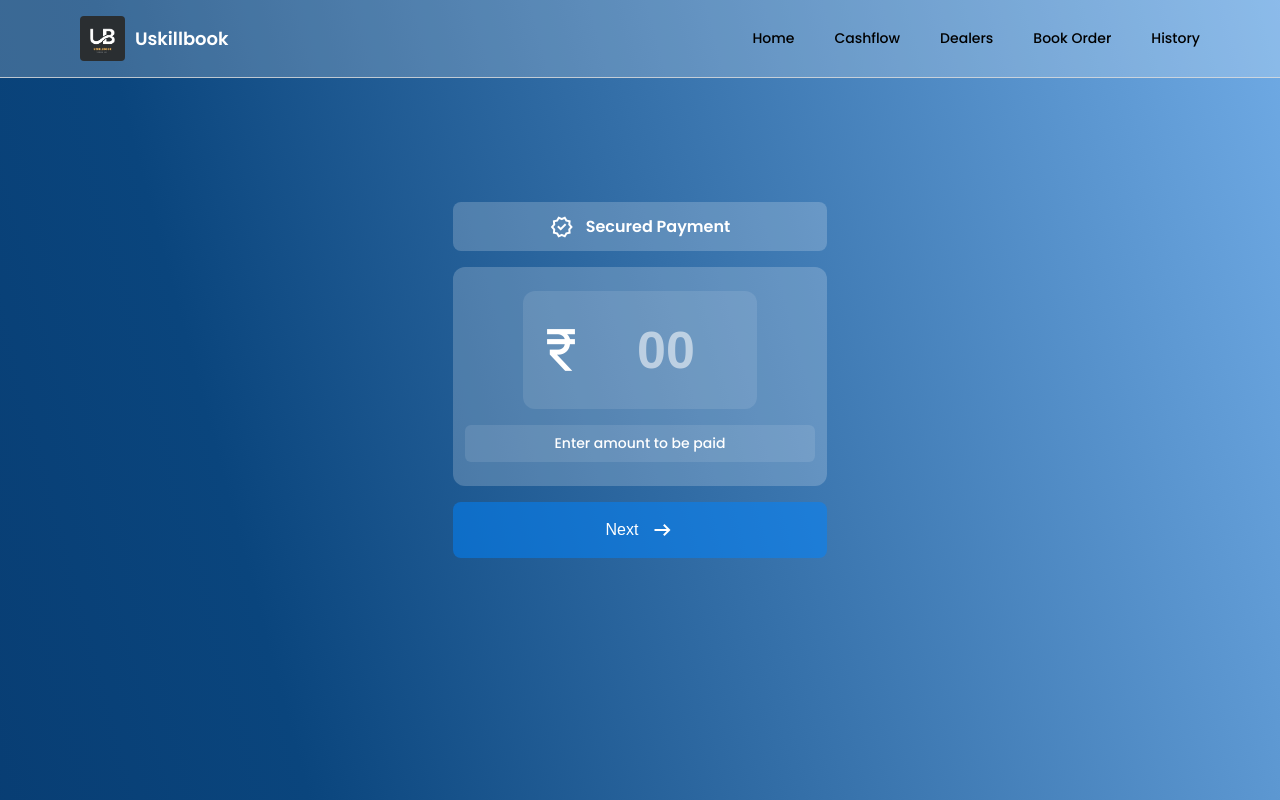
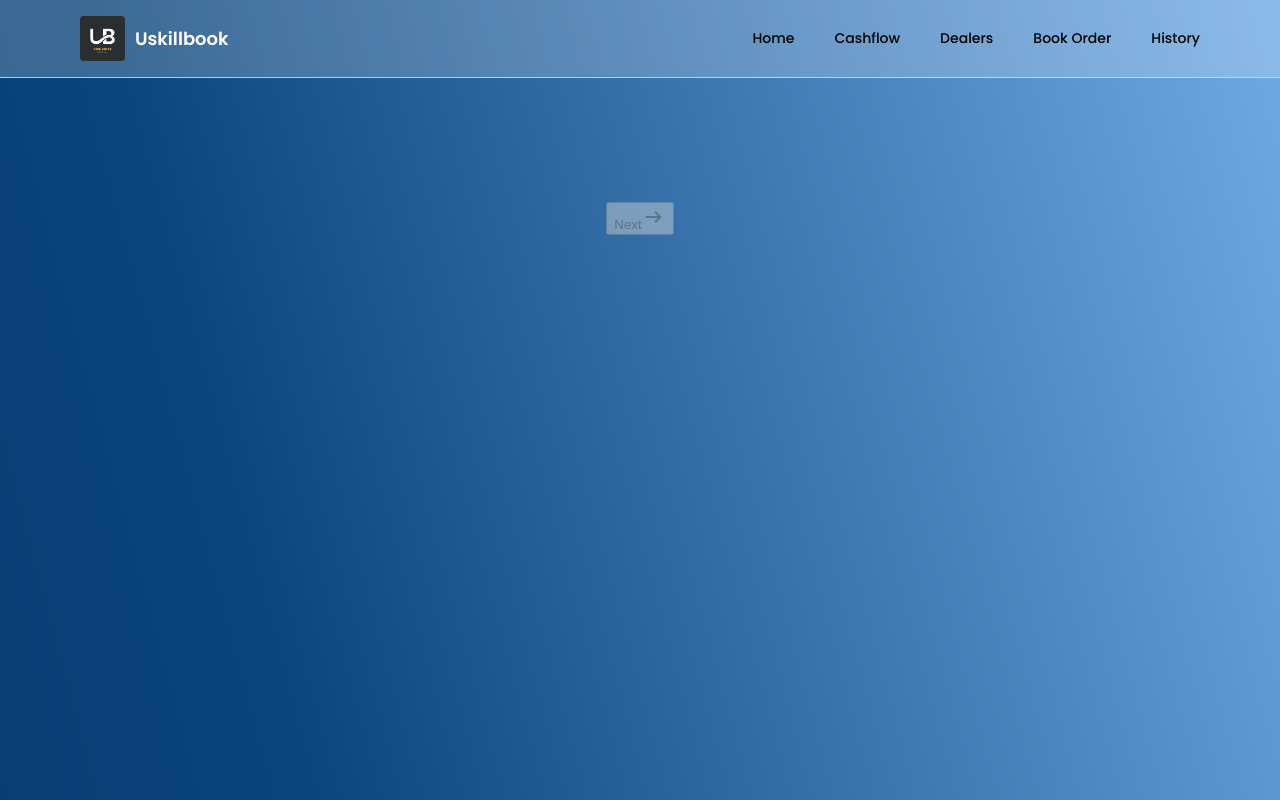
Before and after one commit to MurXGen/uskillbook, a React (Vite) app in the folder frontend/: page /checkout in a window 1280 px wide. Built offline with nearby package versions, Linux system fonts and the light colour scheme.

Commit message:
Testing of button flow

```diff
--- a/frontend/src/components/ImageUploadComponent.jsx
+++ b/frontend/src/components/ImageUploadComponent.jsx
@@ -1,4 +1,4 @@
-import React, { useState } from "react";
+import React, { useState, useEffect } from "react";
 import { motion, AnimatePresence } from "framer-motion";
 import "../checkout.css";
 
@@ -15,6 +15,16 @@ const ImageUploadComponent = ({
   const [isLoading, setIsLoading] = useState(false);
   const [showPaymentDropdown, setShowPaymentDropdown] = useState(false);
   const [showBuyTypeDropdown, setShowBuyTypeDropdown] = useState(false);
+  const [isKeyboardOpen, setIsKeyboardOpen] = useState(false);
+
+  useEffect(() => {
+    const handleResize = () => {
+      setIsKeyboardOpen(window.innerHeight < 500);
+    };
+
+    window.addEventListener("resize", handleResize);
+    return () => window.removeEventListener("resize", handleResize);
+  }, []);
 
   const handleImageChange = (e) => {
     const file = e.target.files[0];
@@ -68,7 +78,8 @@ const ImageUploadComponent = ({
     }
   };
 
-  return (<>
+  return (
+    <>
       <div className="securedNote">
         <span className="material-symbols-outlined">verified</span>
         <span>Final Step</span>
@@ -118,9 +129,7 @@ const ImageUploadComponent = ({
               onClick={() => setShowPaymentDropdown(!showPaymentDropdown)}
             >
               {paymentMode}
-            <span class="material-symbols-outlined">
-              keyboard_arrow_down
-            </span>
+              <span className="material-symbols-outlined">keyboard_arrow_down</span>
             </button>
             <AnimatePresence>
               {showPaymentDropdown && (
@@ -148,11 +157,8 @@ const ImageUploadComponent = ({
               className="dropdown-btn"
               onClick={() => setShowBuyTypeDropdown(!showBuyTypeDropdown)}
             >
-
               {buyType}
-            <span class="material-symbols-outlined">
-              keyboard_arrow_down
-            </span>
+              <span className="material-symbols-outlined">keyboard_arrow_down</span>
             </button>
             <AnimatePresence>
               {showBuyTypeDropdown && (
@@ -175,14 +181,16 @@ const ImageUploadComponent = ({
           </div>
         </div>
 
+        {/* Proceed Button with Dynamic Positioning */}
+        <div className={`button-container ${isKeyboardOpen ? "button-above-keyboard" : ""}`}>
           <button className="submit" onClick={handleSubmit} disabled={isLoading}>
             {isLoading ? "Processing..." : "Proceed"}
-        <span class="material-symbols-outlined">
-          arrow_right_alt
-        </span>
+            <span className="material-symbols-outlined">arrow_right_alt</span>
           </button>
         </div>
-  </>);
+      </div>
+    </>
+  );
 };
 
 export default ImageUploadComponent;
--- a/frontend/src/components/PriceComponent.jsx
+++ b/frontend/src/components/PriceComponent.jsx
@@ -1,76 +1,47 @@
 import React, { useState, useEffect } from "react";
 
 const PriceComponent = ({ price, setPrice, onNext }) => {
-  const [message, setMessage] = useState(""); // State for the dynamic message
-  const [isAnimating, setIsAnimating] = useState(false); // State for animation trigger
+  const [message, setMessage] = useState("");
+  const [isAnimating, setIsAnimating] = useState(false);
+  const [isKeyboardOpen, setIsKeyboardOpen] = useState(false);
 
-  // Function to determine message based on price
+  useEffect(() => {
+    const handleResize = () => {
+      setIsKeyboardOpen(window.innerHeight < 500);
+    };
+
+    window.addEventListener("resize", handleResize);
+    return () => window.removeEventListener("resize", handleResize);
+  }, []);
+
   useEffect(() => {
     let newMessage = "";
-    if (price >= 1000) {
-      newMessage = "🚀 You are our Hero!";
-    }
-    else if (price >= 800) {
-      newMessage = "📚You're our GOLDEN Reader..!";
-    }
-    else if (price >= 500) {
-      newMessage = "📚 You've got more, enjoy reading..!";
-    } else if (price >= 300) {
-      newMessage = "🎉 You've become our legit customer!";
-    } else if (price >= 100) {
-      newMessage = "🔥 You've got the best book at a lower price!";
-    } else {
-      newMessage = "Enter amount to be paid";
-    }
+    if (price >= 1000) newMessage = "🚀 You are our Hero!";
+    else if (price >= 800) newMessage = "📚You're our GOLDEN Reader..!";
+    else if (price >= 500) newMessage = "📚 You've got more, enjoy reading..!";
+    else if (price >= 300) newMessage = "🎉 You've become our legit customer!";
+    else if (price >= 100) newMessage = "🔥 You've got the best book at a lower price!";
+    else newMessage = "Enter amount to be paid";
 
-    // If message changes, trigger animation
     if (newMessage !== message) {
       setIsAnimating(true);
-      setTimeout(() => setIsAnimating(false), 500); // Animation duration
+      setTimeout(() => setIsAnimating(false), 500);
     }
 
     setMessage(newMessage);
-  }, [price]); // Runs whenever `price` changes
+  }, [price]);
 
   return (
-    <div className="pricContainer">
-      <div className="securedNote">
-        <span className="material-symbols-outlined">verified</span>
-        <span>Secured Payment</span>
+    <div className="priceContainer">
+      <div className={`button-container ${isKeyboardOpen ? "button-above-keyboard" : ""}`}>
+        <button className="next-button" onClick={onNext} disabled={!price}>
+          Next
+          <span className="material-symbols-outlined">arrow_right_alt</span>
+        </button>
       </div>
-
-      <div className="priceAccept">
-        <div className="priceIntake">
-          <span className="material-symbols-outlined">currency_rupee</span>
-          <input
-            type="number"
-            placeholder="00"
-            value={price}
-            onChange={(e) => {
-              const value = e.target.value;
-              setPrice(value === "" ? "" : Math.max(1, Number(value)));
-            }}
-            onBlur={() => {
-              if (price === "" || price < 1) setPrice(1);
-            }}
-            className="price-input"
-          />
-        </div>
-
-        {/* Animated Amount Notes */}
-        <div className={`amountNotes ${isAnimating ? "pop-animation" : ""}`}>
-          <span>{message}</span>
-        </div>
-      </div>
-
-      <button className="next-button" onClick={onNext} disabled={!price}>
-        Next
-        <span class="material-symbols-outlined">
-          arrow_right_alt
-        </span>
-      </button>
     </div>
   );
 };
 
+
 export default PriceComponent;
```
Lines whose indentation alone changed are shown as unchanged.
